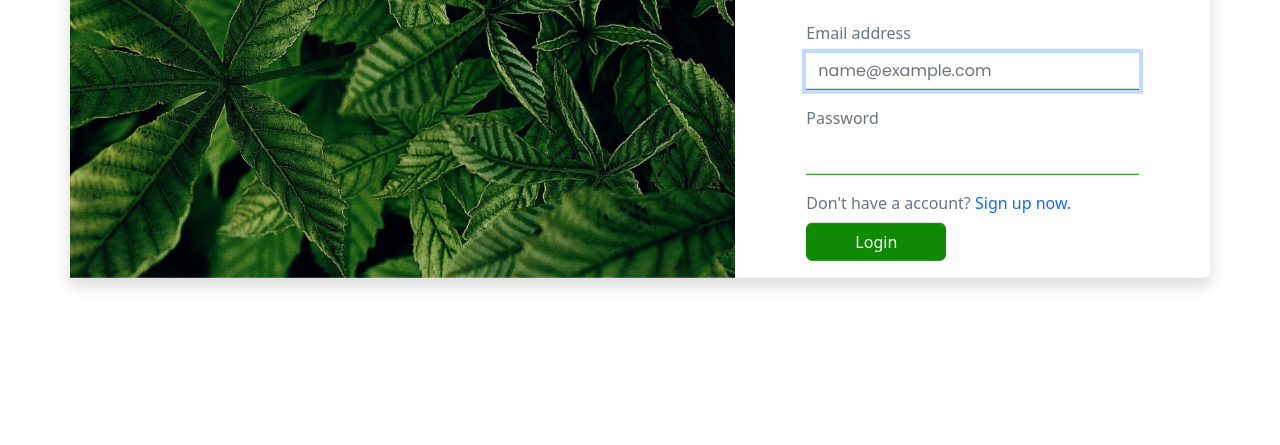
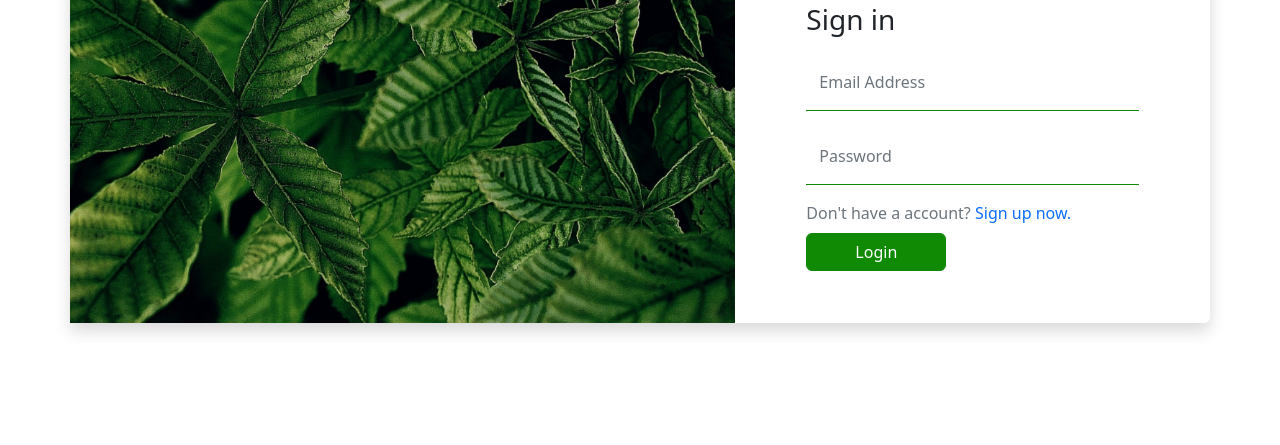
Before and after one commit to BayuFerdianto/login-form, a plain HTML site: page index.html in a window 1280 px wide. Shown: the part 355-800 px from the top of the page. Drawn offline with nearby package versions, Linux system fonts and the light colour scheme.

Commit message:
login bootstrap

```diff
--- a/bootstrap/scss/bootstrap.scss
+++ b/bootstrap/scss/bootstrap.scss
@@ -1,6 +1,5 @@
 @import "mixins/banner";
 @include bsBanner("");
-
 
 // scss-docs-start import-stack
 // Configuration
--- a/bootstrap/scss/forms/_form-control.scss
+++ b/bootstrap/scss/forms/_form-control.scss
@@ -59,13 +59,13 @@
     opacity: 1;
   }
 
-  // Disabled inputs
+  // Disabled and read-only inputs
   //
   // HTML5 says that controls under a fieldset > legend:first-child won't be
   // disabled if the fieldset is disabled. Due to implementation difficulty, we
   // don't honor that edge case; we style them as disabled anyway.
-  &:disabled {
-    color: $input-disabled-color;
+  &:disabled,
+  &[readonly] {
     background-color: $input-disabled-bg;
     border-color: $input-disabled-border-color;
     // iOS fix for unreadable disabled content; see https://github.com/twbs/bootstrap/issues/11655.
@@ -91,6 +91,25 @@
   &:hover:not(:disabled):not([readonly])::file-selector-button {
     background-color: $form-file-button-hover-bg;
   }
+
+  &::-webkit-file-upload-button {
+    padding: $input-padding-y $input-padding-x;
+    margin: (-$input-padding-y) (-$input-padding-x);
+    margin-inline-end: $input-padding-x;
+    color: $form-file-button-color;
+    @include gradient-bg($form-file-button-bg);
+    pointer-events: none;
+    border-color: inherit;
+    border-style: solid;
+    border-width: 0;
+    border-inline-end-width: $input-border-width;
+    border-radius: 0; // stylelint-disable-line property-disallowed-list
+    @include transition($btn-transition);
+  }
+
+  &:hover:not(:disabled):not([readonly])::-webkit-file-upload-button {
+    background-color: $form-file-button-hover-bg;
+  }
 }
 
 // Readonly controls as plain text
@@ -108,10 +127,6 @@
   background-color: transparent;
   border: solid transparent;
   border-width: $input-border-width 0;
-
-  &:focus {
-    outline: 0;
-  }
 
   &.form-control-sm,
   &.form-control-lg {
@@ -138,6 +153,12 @@
     margin: (-$input-padding-y-sm) (-$input-padding-x-sm);
     margin-inline-end: $input-padding-x-sm;
   }
+
+  &::-webkit-file-upload-button {
+    padding: $input-padding-y-sm $input-padding-x-sm;
+    margin: (-$input-padding-y-sm) (-$input-padding-x-sm);
+    margin-inline-end: $input-padding-x-sm;
+  }
 }
 
 .form-control-lg {
@@ -147,6 +168,12 @@
   @include border-radius($input-border-radius-lg);
 
   &::file-selector-button {
+    padding: $input-padding-y-lg $input-padding-x-lg;
+    margin: (-$input-padding-y-lg) (-$input-padding-x-lg);
+    margin-inline-end: $input-padding-x-lg;
+  }
+
+  &::-webkit-file-upload-button {
     padding: $input-padding-y-lg $input-padding-x-lg;
     margin: (-$input-padding-y-lg) (-$input-padding-x-lg);
     margin-inline-end: $input-padding-x-lg;
@@ -172,8 +199,8 @@ textarea {
 // stylelint-enable selector-no-qualifying-type
 
 .form-control-color {
-  width: $form-color-width;
-  height: $input-height;
+  max-width: 3rem;
+  height: auto; // Override fixed browser height
   padding: $input-padding-y;
 
   &:not(:disabled):not([readonly]) {
@@ -181,14 +208,12 @@ textarea {
   }
 
   &::-moz-color-swatch {
-    border: 0 !important; // stylelint-disable-line declaration-no-important
+    height: if(unit($input-line-height) == "", $input-line-height * 1em, $input-line-height);
     @include border-radius($input-border-radius);
   }
 
   &::-webkit-color-swatch {
+    height: if(unit($input-line-height) == "", $input-line-height * 1em, $input-line-height);
     @include border-radius($input-border-radius);
   }
-
-  &.form-control-sm { height: $input-height-sm; }
-  &.form-control-lg { height: $input-height-lg; }
 }
--- a/index.html
+++ b/index.html
@@ -20,7 +20,11 @@
         background-repeat: no-repeat;
         width: 100%;
         height: 100%;
-        position: relative;
+        position: absolute;
+        top: 0;
+        left: 0;
+        bottom: 0;
+        right: 0;
       }
       div.img-mockup {
         transition: all ease-in-out 1000ms;
@@ -42,16 +46,19 @@
       .overlay {
         transform: translateY(13%);
       }
+      .h__100 {
+        height: 100vh;
+      }
     </style>
   </head>
   <body>
 
   <!-- "Main" -->
 <main>
-<div class="container-lg h-100">
-  <div class="row justify-content-center overlay h__80 shadow rounded-end" id="row">
+<div class="container-lg h__100">
+  <div class="row justify-content-center overlay h-75 shadow rounded-end" id="row">
     <!-- Background Image -->
-    <div class="col-lg-7 p-0">
+    <div class="col-lg-7 p-0 position-relative">
       <div class="img-bg">
         <div id="img-back"></div>
       </div>
@@ -82,14 +89,14 @@
 </button>
       <form class="w-75 mx-auto position-relative text-secondary">
       <h1 class="fs-3 mb-0 mt-5 text-dark">Sign in</h1>
-      <div class="mb-3 mt-4">
-        <label for="email" class="form-label">Email address</label>
-        <input type="email" class="form-control border-top-0 border-end-0 border-start-0 border-success rounded-0 border-bottom-success" style="font-family: 'Poppins';" id="email" placeholder="name@example.com" autofocus required>
+      <div class="form-floating mt-3 mb-3">
+        <input type="password" class="form-control border-top-0 border-end-0 border-start-0 border-success rounded-0" id="email" placeholder="name@example.com">
+        <label for="email">Email Address</label>
       </div>
-        <div class="mb-3 ">
-          <label for="password" class="form-label">Password</label>
-          <input type="password" class="form-control border-top-0 border-end-0 border-start-0 border-success rounded-0" id="password" required>
-        </div>
+      <div class="form-floating mb-3">
+        <input type="password" class="form-control border-top-0 border-end-0 border-start-0 border-success rounded-0" id="password" placeholder="Password">
+        <label for="password">Password</label>
+      </div>
         <span class="mb-5">Don't have a account? <a href="#" class="text-decoration-none text-primary">Sign up now.</a></span>
         <button class="btn btn-success px-5 text-white d-block mt-2">Login</button>
       </form>
@@ -99,7 +106,6 @@
 </div>
 </main>
   <!-- End Main" -->
-    <script src="js/bootstrap.min.js"></script>
     <script>
       const imgHover = document.querySelector("#img-back");
       const img = document.querySelector(".img-bg");
@@ -126,6 +132,20 @@
       myFunction(x) // Call listener function at run time
       x.addListener(myFunction)
 
+      // min height
+      function minHeightFunction(y) {
+        if (y.matches) { // If media query matches
+          boxShadow.classList.add('shadow');
+          english.classList.remove('d-none');
+        } else {
+          boxShadow.classList.remove('shadow');
+          english.classList.add('d-none');
+        }
+      }
+      var y = window.matchMedia("(min-height: 694px)")
+      minHeightFunction(y) // Call listener function at run time
+      y.addListener(minHeightFunction)
+
 
     </script>
   </body>
```
Also changed, not shown: css/bootstrap.css, 1 other file.
